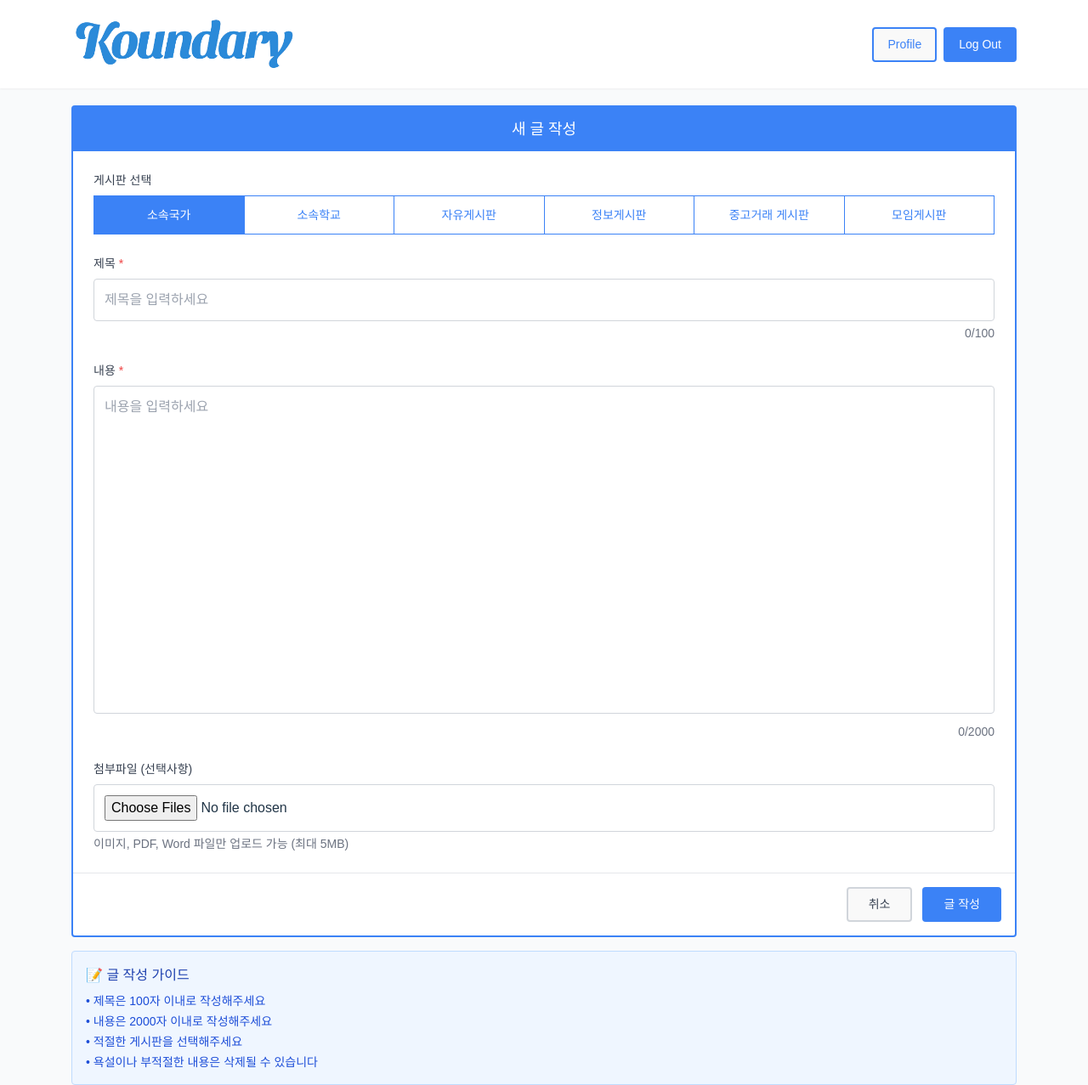
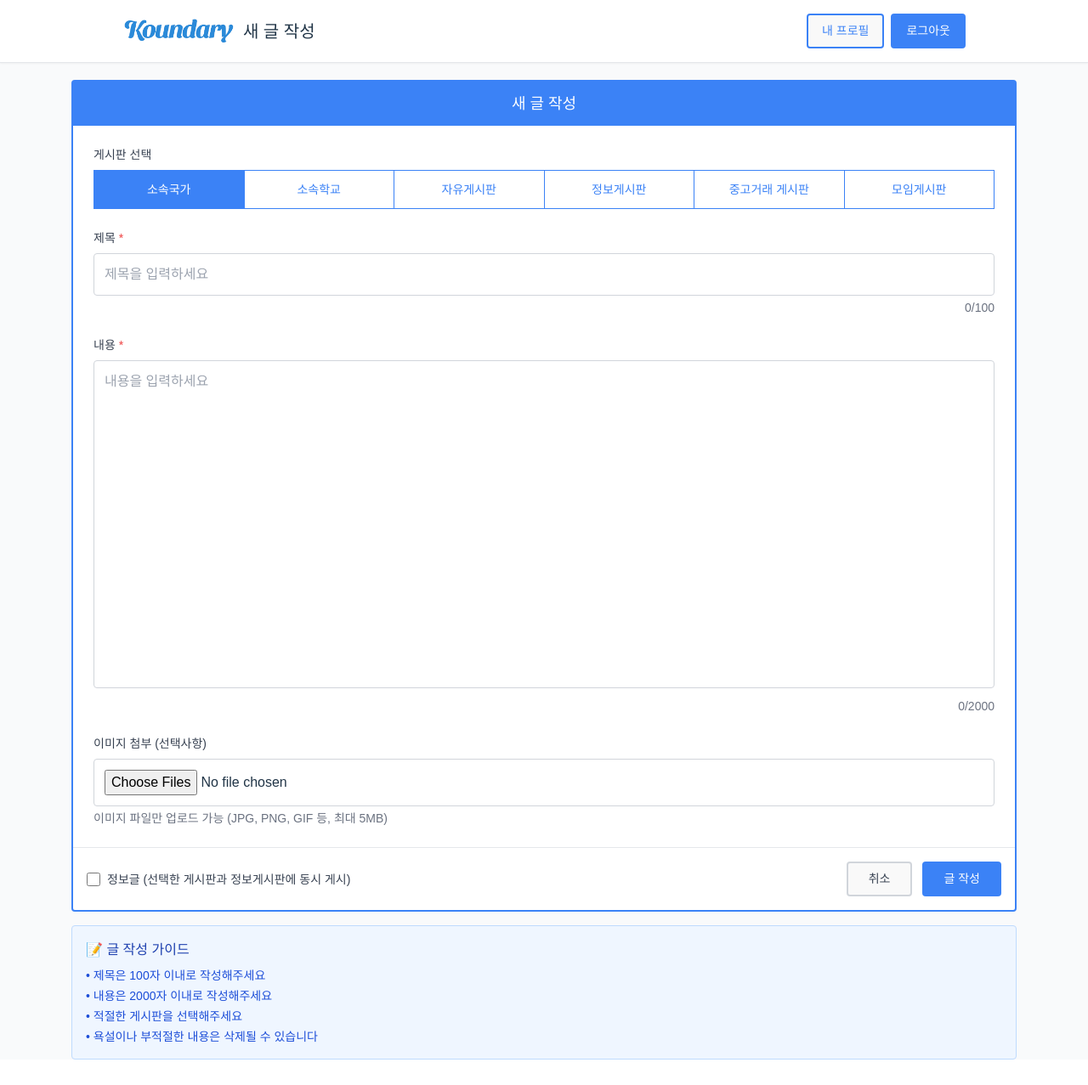
Before and after one commit to ekfgo0/koundary-oreum-web, a React (Vite) app: page /posts in a window 1280 px wide. Shown: the whole page at 85% size. After the commit the page ends 1247 px from the top, so only its background shows below. Built offline with nearby package versions, Linux system fonts and the light colour scheme.

Commit message:
feat: 정보글 체크 시 정보게시판에 동시 게시되도록 설정, 상단 koundary 로고 클릭 시 메인페이지로 이동, 헤더 부분에 내프로필 버튼 추가

```diff
--- a/src/components/auth/PostForm.jsx
+++ b/src/components/auth/PostForm.jsx
@@ -1,4 +1,5 @@
 import React, { useState } from 'react';
+import { Link } from 'react-router-dom';
 import KoundaryLogoImg from '../../components/common/Koundarylogo.png';
 
 const PostForm = () => {
@@ -18,34 +19,49 @@ const PostForm = () => {
   };
 
   return (
-    <div className="min-h-screen flex flex-col justify-between items-center">
+    <div className="min-h-screen bg-gray-50">
       {/* Header */}
-      <div className="flex flex-col items-center justify-center grow">
-        <div className="flex flex-col items-center justify-center">
-          <img
-            src={KoundaryLogoImg}
-            alt="Koundary"
-            className="h-20 mb-8"
-          />
+      <header className="bg-white shadow-sm border-b py-4">
+        <div className="max-w-screen-lg mx-auto px-4 flex justify-between items-center">
+          <div className="flex items-center gap-2">
+            <Link to="/main" className="hover:opacity-80 transition-opacity">
+              <img
+                src={KoundaryLogoImg}
+                alt="Koundary Logo"
+                className="h-8 object-contain cursor-pointer"
+              />
+            </Link>
+          </div>
+
+          <div className="flex gap-2">
+            <button className="px-4 py-2 border-2 border-blue-500 text-blue-500 rounded hover:bg-blue-500 hover:text-white transition-all">
+              내 프로필
+            </button>
+            <button className="px-4 py-2 bg-blue-500 text-white border-2 border-blue-500 rounded hover:bg-blue-600 transition-all">
+              로그아웃
+            </button>
+          </div>
         </div>
+      </header>
 
+      {/* Main Content */}
+      <div className="flex flex-col items-center justify-center pt-8">
         <div className="w-[400px] bg-white p-8 rounded-lg border border-gray-200">
           {/* Navigation Tabs */}
           <div className="mb-6">
             <div className="flex gap-0">
-              {tabs.map((tab, index) => (
+              {tabs.map((category) => (
                 <button
-                  key={tab}
-                  onClick={() => handleTabClick(tab)}
-                  className={`flex-1 py-2 px-3 text-xs border-2 border-blue-500 transition-all ${
-                    index !== 0 ? '-ml-0.5' : ''
-                  } ${
-                    activeTab === tab
-                      ? 'bg-blue-500 text-white'
-                      : 'bg-white text-blue-500 hover:bg-blue-50'
+                  key={category}
+                  type="button"
+                  onClick={() => handleTabClick(category)}
+                  className={`flex-1 py-2 px-3 text-xs border-2 border-blue-500 transition-all rounded-none ${
+                    activeTab === category
+                      ? 'bg-blue-500 text-white z-10'
+                      : 'bg-white text-blue-500 hover:bg-blue-50 z-0'
                   }`}
                 >
-                  {tab}
+                  {category}
                 </button>
               ))}
             </div>
@@ -80,22 +96,7 @@ const PostForm = () => {
               </button>
             </div>
           </div>
-
-          {/* User Controls */}
-          <div className="flex justify-between mt-6">
-            <button className="px-4 py-2 border-2 border-blue-500 text-blue-500 rounded hover:bg-blue-500 hover:text-white transition-all text-sm">
-              Profile
-            </button>
-            <button className="px-4 py-2 bg-blue-500 text-white border-2 border-blue-500 rounded hover:bg-blue-600 transition-all text-sm">
-              Log Out
-            </button>
-          </div>
         </div>
-      </div>
-
-      {/* Frame label */}
-      <div className="mb-4 text-gray-400 text-sm">
-        Frame
       </div>
     </div>
   );
--- /dev/null
+++ b/src/components/common/Header.jsx
@@ -0,0 +1,35 @@
+import React from 'react';
+import { useNavigate } from 'react-router-dom';
+import koundaryLogo from '../../components/common/Koundarylogo.png';
+
+const Header =  ({ title = '내 프로필' }) => {
+  const navigate = useNavigate();
+
+  const handleLogout = () => {
+    localStorage.clear();
+    navigate('/login');
+  };
+
+  return (
+    <header className="border-b py-4">
+      <div className="max-w-screen-lg mx-auto px-4 flex justify-between items-center">
+        {/* 로고 + 텍스트 */}
+        <div className="flex items-center gap-2">
+          <img src={koundaryLogo} alt="Koundary Logo" className="h-8 object-contain" />
+          <span className="text-xl font-semibold">{title}</span>
+        </div>
+
+        {/* 로그아웃 버튼 */}
+        <button
+          onClick={handleLogout}
+          className="px-4 py-1 border rounded hover:bg-gray-100"
+        >
+          로그아웃
+        </button>
+      </div>
+    </header>
+  );
+};
+
+
+export default Header;
--- a/src/pages/MyProfile/MyProfile.jsx
+++ b/src/pages/MyProfile/MyProfile.jsx
@@ -1,7 +1,7 @@
 import React, { useEffect, useState } from 'react';
-import ProfileHeader from '../../components/profile/ProfileHeader';
-import ProfileImageBox from '../../components/profile/ProfileImageBox';
-import AccountInfoCard from '../../components/profile/AccountInfoCard';
+// import ProfileHeader from '../../components/profile/ProfileHeader';
+// import ProfileImageBox from '../../components/profile/ProfileImageBox';
+// import AccountInfoCard from '../../components/profile/AccountInfoCard';
 
 function MyProfile() {
      const [user, setUser] = useState(null);
--- a/src/pages/Posts/Posts.jsx
+++ b/src/pages/Posts/Posts.jsx
@@ -10,6 +10,7 @@ const Post = () => {
     category: '소속국가'
   });
   const [isSubmitting, setIsSubmitting] = useState(false);
+  const [isInfoPost, setIsInfoPost] = useState(false);
 
   const categories = [
     '소속국가',
@@ -45,22 +46,37 @@ const Post = () => {
     setIsSubmitting(true);
 
     try {
-      // 실제로는 API 호출
-      // const response = await fetch('/api/posts', {
-      //   method: 'POST',
-      //   headers: {
-      //     'Content-Type': 'application/json',
-      //     'Authorization': `Bearer ${token}`
-      //   },
-      //   body: JSON.stringify(formData)
-      // });
+      const response = await fetch('/api/posts', {
+        method: 'POST',
+        headers: {
+          'Content-Type': 'application/json',
+          'Authorization': `Bearer ${token}`
+        },
+        body: JSON.stringify({
+          ...formData,
+          isInfoPost: isInfoPost,
+          categories: isInfoPost ? [formData.category, '정보게시판'] : [formData.category]
+        })
+      });
 
-      console.log('글 작성 데이터:', formData);
+      const submitData = {
+        ...formData,
+        isInfoPost: isInfoPost,
+        categories: isInfoPost && formData.category !== '정보게시판'
+          ? [formData.category, '정보게시판']
+          : [formData.category]
+      };
+
+      console.log('글 작성 데이터:', submitData);
 
       // 임시 지연 (실제 API 호출 시뮬레이션)
       await new Promise(resolve => setTimeout(resolve, 1000));
 
-      alert('글이 성공적으로 작성되었습니다!');
+      const message = isInfoPost && formData.category !== '정보게시판'
+        ? `글이 ${formData.category}과 정보게시판에 동시에 작성되었습니다!`
+        : '글이 성공적으로 작성되었습니다!';
+
+      alert(message);
       navigate('/main'); // 메인 페이지로 이동
 
     } catch (error) {
@@ -84,24 +100,28 @@ const Post = () => {
   return (
     <div className="min-h-screen bg-gray-50">
       {/* Header */}
-      <header className="bg-white shadow-sm">
-        <div className="py-5">
-          <div className="max-w-6xl mx-auto px-5 flex justify-between items-center">
-            <Link to="/main" className="flex items-center">
+      <header className="bg-white shadow-sm border-b py-4">
+        <div className="max-w-screen-lg mx-auto px-4 flex justify-between items-center">
+          <div className="flex items-center gap-2">
+            <Link to="/main" className="flex items-center gap-2 hover:opacity-80 transition-opacity">
               <img
                 src={KoundaryLogoImg}
-                alt="Koundary"
-                className="h-16"
+                alt="Koundary Logo"
+                className="h-8 object-contain cursor-pointer"
               />
             </Link>
+            <span className="text-xl font-semibold">새 글 작성</span>
+          </div>
+
           <div className="flex gap-2">
             <button className="px-4 py-2 border-2 border-blue-500 text-blue-500 rounded hover:bg-blue-500 hover:text-white transition-all">
-                Profile
+              내 프로필
             </button>
-              <button className="px-4 py-2 bg-blue-500 text-white border-2 border-blue-500 rounded hover:bg-blue-600 transition-all">
-                Log Out
+            <button
+              className="px-4 py-2 bg-blue-500 text-white border-2 border-blue-500 rounded hover:bg-blue-600 transition-all"
+            >
+              로그아웃
             </button>
-            </div>
           </div>
         </div>
       </header>
@@ -127,7 +147,13 @@ const Post = () => {
                     <button
                       key={category}
                       type="button"
-                      onClick={() => setFormData(prev => ({ ...prev, category }))}
+                      onClick={() => {
+                        setFormData(prev => ({ ...prev, category }));
+                        // 정보게시판을 선택하면 정보글 체크박스를 해제하고 숨김
+                        if (category === '정보게시판') {
+                          setIsInfoPost(false);
+                        }
+                      }}
                       className={`flex-1 py-3 px-4 text-sm transition-all rounded-none border border-blue-500 relative ${
                         index !== 0 ? '-ml-px' : ''
                       } ${
@@ -185,23 +211,40 @@ const Post = () => {
               {/* File Upload (Optional) */}
               <div>
                 <label className="block text-sm font-medium text-gray-700 mb-2">
-                  첨부파일 (선택사항)
+                  이미지 첨부 (선택사항)
                 </label>
                 <input
                   type="file"
                   multiple
-                  accept="image/*,.pdf,.doc,.docx"
+                  accept="image/*"
                   className="w-full p-3 border border-gray-300 rounded focus:outline-none focus:border-blue-500"
                 />
                 <div className="text-sm text-gray-500 mt-1">
-                  이미지, PDF, Word 파일만 업로드 가능 (최대 5MB)
+                  이미지 파일만 업로드 가능 (JPG, PNG, GIF 등, 최대 5MB)
                 </div>
               </div>
             </div>
 
             {/* Form Actions */}
             <div className="border-t border-gray-200 p-4">
-              <div className="flex justify-end gap-3">
+              <div className="flex justify-between items-center">
+                {/* 정보글 체크박스 - 정보게시판이 선택되지 않았을 때만 표시 */}
+                {formData.category !== '정보게시판' && (
+                  <div className="flex items-center gap-2">
+                    <input
+                      type="checkbox"
+                      id="infoPost"
+                      checked={isInfoPost}
+                      onChange={(e) => setIsInfoPost(e.target.checked)}
+                      className="w-4 h-4"
+                    />
+                    <label htmlFor="infoPost" className="text-sm text-gray-700">
+                      정보글 (선택한 게시판과 정보게시판에 동시 게시)
+                    </label>
+                  </div>
+                )}
+
+                <div className="flex gap-3 ml-auto">
                   <button
                     type="button"
                     onClick={handleCancel}
@@ -217,6 +260,7 @@ const Post = () => {
                   >
                     {isSubmitting ? '작성 중...' : '글 작성'}
                   </button>
+                </div>
               </div>
             </div>
           </div>
```
Also changed, not shown: src/components/profile/ProfileHeader.jsx (deleted, +0 -37 lines). Lines whose indentation alone changed are shown as unchanged.
